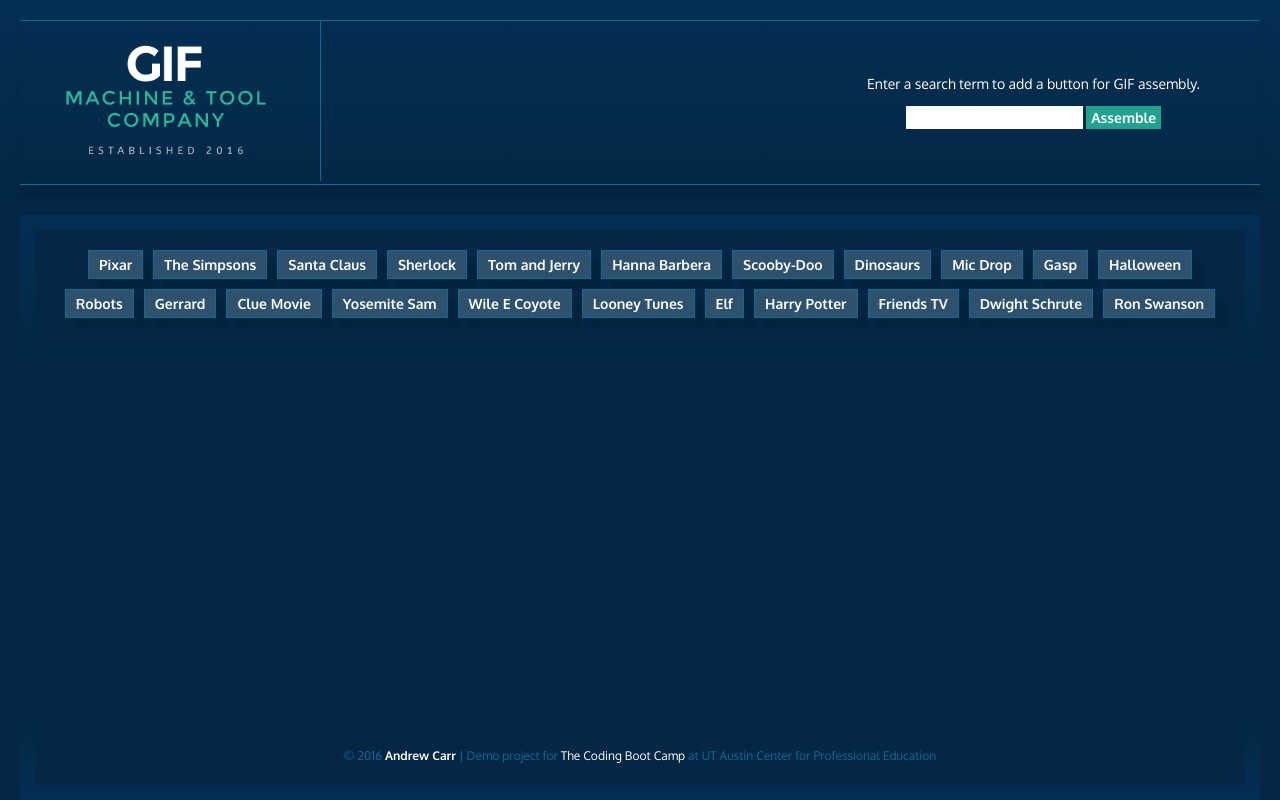
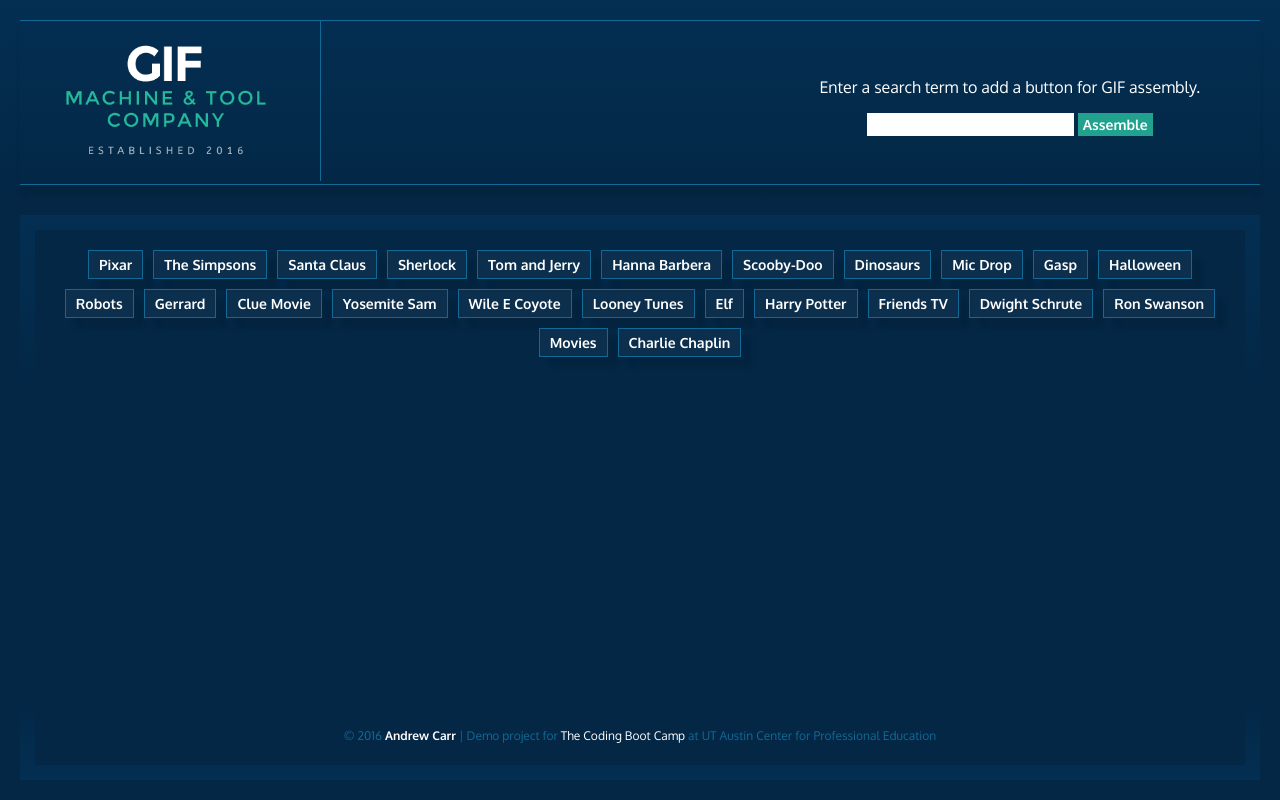
Before and after one commit to carrat/Giphy, a PHP site: page / in a window 1280 px wide. Run offline with PHP 8.4, Linux system fonts and the light colour scheme; some libraries are stand-ins or nearby versions; some web fonts are replaced.

Commit message:
style changes

```diff
--- a/assets/css/gif_style.css
+++ b/assets/css/gif_style.css
@@ -77,7 +77,7 @@ a:hover {
 	color: white;
 	font-family: 'Oxygen', Arial, sans-serif;
 	font-weight: 400;
-	font-size: 14px;
+	font-size: 16px;
 	text-align: center;
 
 
@@ -153,11 +153,12 @@ a:hover {
 	margin: 0px;
 	padding-left: 20px;
 	padding-right: 20px;
-	padding-bottom: 0px;
+	padding-bottom: 20px;
 	position: fixed;
 	bottom: 0;
 	left: 0;
 	/*background: #20a28e;*/
+	background: #032745;
 
 
 }
@@ -221,7 +222,8 @@ input.search-box {
 	outline-style: none;
 	height: 23px;
 	margin: 0px;
-	padding: 0px;
+	padding-left: 10px;
+	padding-right: 20px;
 	vertical-align: middle;
 
 }
@@ -264,12 +266,11 @@ button.term {
 	font-family: 'Oxygen', Arial, sans-serif;
 	font-weight: 600;
 	font-size: 14px;
-	border: none;
 	outline-style: none;
 	margin-left: 5px;
 	margin-right: 5px;
 	margin-bottom: 10px;
-	background-color: rgba(61,95,123,0.75);
+	background-color: rgba(61,95,123,0.15);
 	box-shadow: 10px 10px 5px rgba(0, 0, 0, 0.1);
 	border: 1px solid #136995;
 
@@ -287,6 +288,24 @@ button.term:active {
 	border: 1px solid #136995;
 }
 
+button.active {
+	padding-top: 5px;
+	padding-bottom: 5px;
+	padding-left: 10px;
+	padding-right: 10px;
+	color: white;
+	font-family: 'Oxygen', Arial, sans-serif;
+	font-weight: 600;
+	font-size: 14px;
+	outline-style: none;
+	margin-left: 5px;
+	margin-right: 5px;
+	margin-bottom: 10px;
+	background-color: rgba(22,184,155,0.75);
+	border: 1px solid #FFFFFF;
+	box-shadow: 10px 10px 5px rgba(0, 0, 0, 0.1);
+
+}
 .white {
 	color: #ffffff;
 }
--- a/index.html
+++ b/index.html
@@ -9,7 +9,7 @@
     <script
     src="https://code.jquery.com/jquery-3.1.0.js"
     integrity="sha256-slogkvB1K3VOkzAI8QITxV3VzpOnkeNVsKvtkYLMjfk="
-    crossorigin="anonymous">
+    crossorigin="anonymous">   // Add jQuery
     </script>
 
 </head>
@@ -22,20 +22,16 @@
         <div id="searchForm"><p><label for="searchTerm">Enter a search term to add a button for GIF assembly.</label></p>
             <div id="search-elements"><input type="text" name="searchTerm" class="search-box"> <button class="add-button">Assemble</button></div>
         </div>
-
     </div>
-
 </div>
 
 <div id="container">
-
     <div id="buttons">
         <div id="buttons-inner"></div>
     </div>
     <div id="main-content">
         <div id="main-content-inner">
             <div id="gifBoard"></div>
-
         </div>
     </div>
 </div>
@@ -54,11 +50,11 @@
 // If page is ready
 $(document).ready(function(){
 // Set initial array of terms
-    var terms = ['Pixar', 'The Simpsons',  'Santa Claus', 'Sherlock', 'Tom and Jerry', 'Hanna Barbera', 'Scooby-Doo', 'Dinosaurs', 'Mic Drop', 'Gasp', 'Halloween', 'Robots', 'Gerrard', 'Clue Movie', 'Yosemite Sam', 'Wile E Coyote', 'Looney Tunes', 'Elf', 'Harry Potter', 'Friends TV', 'Dwight Schrute', 'Ron Swanson'];
+    var terms = ['Pixar', 'The Simpsons',  'Santa Claus', 'Sherlock', 'Tom and Jerry', 'Hanna Barbera', 'Scooby-Doo', 'Dinosaurs', 'Mic Drop', 'Gasp', 'Halloween', 'Robots', 'Gerrard', 'Clue Movie', 'Yosemite Sam', 'Wile E Coyote', 'Looney Tunes', 'Elf', 'Harry Potter', 'Friends TV', 'Dwight Schrute', 'Ron Swanson', 'Movies', 'Charlie Chaplin'];
 
 // Render the buttons on the page
     function renderButtons(){ ''
-        $('#buttons-inner').empty();
+        $('#buttons-inner').empty(); // empty buttons board
 
         for (var i = 0; i < terms.length; i++){
             var termButton = $('<button>') ;
@@ -69,21 +65,17 @@ $(document).ready(function(){
         }
     }
 
-    // Animate or pause GIF depending
+// Animate or pause GIF depending
     function activateGIF() {
-
-        console.log("activate gif");
-
+        // Determine current state of GIF
         var state = $(this).attr("data-state");
-
+        // Animate or freeze depending
         if (state === "still") {
             var source = $(this).attr("data-animate");
             $(this).attr("src", source);
             $(this).attr("data-state", "animate");
             $(this).attr("class", "term-image-click bright")
-
         }
-
         else if (state !== "still") {
             var source = $(this).attr("data-still");
             $(this).attr("src", source);
@@ -98,26 +90,26 @@ $(document).ready(function(){
     $('.add-button').on('click', function(){
 
         var newTerm = $('.search-box').val().trim();
+       // Make sure form isn't blank
         if (newTerm !== '') {
             terms.push(newTerm);
             renderButtons();
             $('.search-box').text();
         }
-
-        // When the user clicks on a term button, get and display GIFS
+    // When the user clicks on a term button, get and display GIFS
         $('.term').on('click', getGIFs);
-        // We have this line so that users can hit "enter" instead of clicking on ht button and it won't move to the next page
-        return false;
     })
 
 // Get and Display GIFs
     function getGIFs() {
 
-        $('#gifBoard').empty();
-        var termData = $(this).data('name');
-        var queryURL = "http://api.giphy.com/v1/gifs/search?q=" + termData + "&api_key=dc6zaTOxFJmzC";
-        console.log(termData);
-        console.log(queryURL);
+        $('#gifBoard').empty(); // empty the GIF board
+        var termData = $(this).data('name'); // get the term for the search
+        var queryURL = "http://api.giphy.com/v1/gifs/search?q=" + termData + "&api_key=dc6zaTOxFJmzC"; // search API
+
+        $('.active').attr("class", "term"); // deactivate last active button
+        $(this).attr("class", "active"); // activate current button
+
         // Run AJAX query
         $.ajax({url: queryURL, method: 'GET'})
             .done(function(response) {
@@ -141,18 +133,11 @@ $(document).ready(function(){
             $('.term-image-click').on('click', activateGIF);
             });
     }
-
+    // Render the buttons
     renderButtons();
-
     // When the user clicks on a term button, get and display GIFS
     $('.term').on('click', getGIFs);
-
-
-
-
 });
-
 </script>
-
 </body>
 </html>
```
